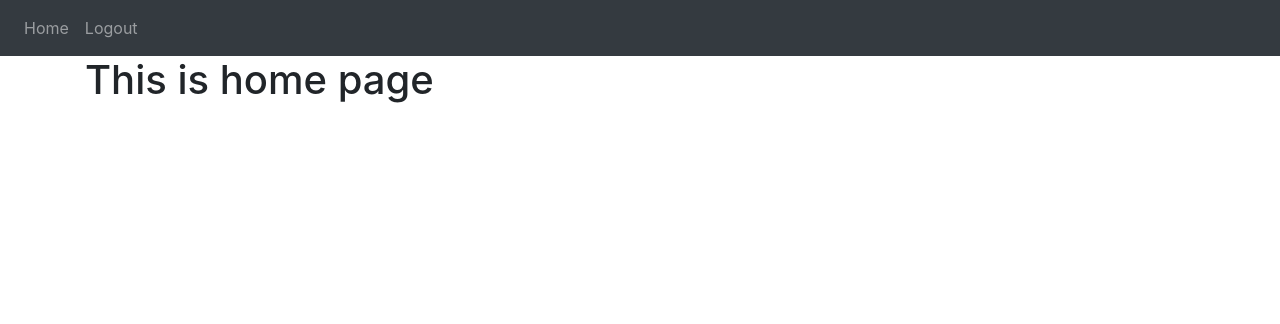
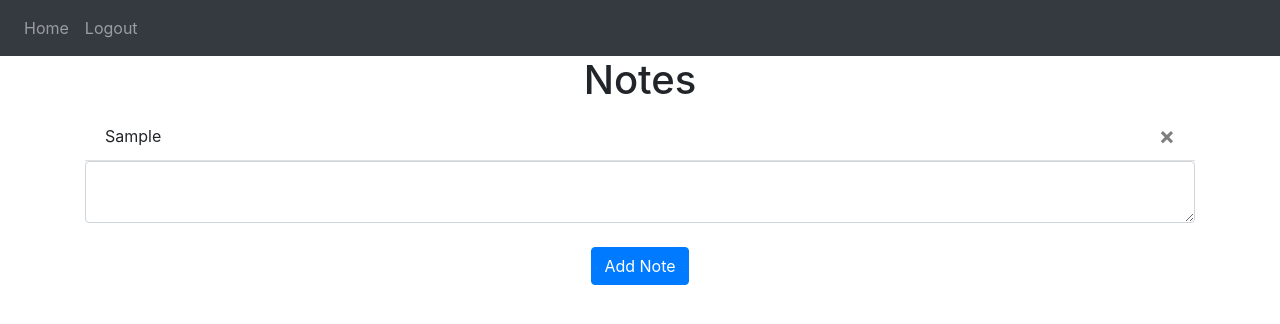
Before and after one commit to noLePhi/FlaskWebAppTutorial, a Flask app: page / in a window 1280 px wide. Shown: the top 324 px of the page. Run offline with Flask 2, Linux system fonts and the light colour scheme; a user stored in the database is signed in; tables that the repository leaves empty hold one stand-in row (values such as "Sample post"); some libraries are stand-ins or nearby versions.

Commit message:
Possibility to add note (saved) when logged in

```diff
--- a/website/templates/home.html
+++ b/website/templates/home.html
@@ -1,5 +1,20 @@
 {% extends "base.html" %} {% block title %}Home{% endblock %}
 
 {%  block content %}
-<h1>This is home page</h1>
+    <h1 align="center">Notes</h1>
+    <ul class="list-group list-group-flush" id="notes">
+        {% for note in user.notes %}
+            <li class="list-group-item">{{ note.data }}
+            <button type="button" class="close" onClick="deleteNote({{ note.id }})">
+                <span aria-hidden="true">&times;</span>
+            </button> </li>
+        {% endfor %}
+    </ul>
+    <form method="POST">
+        <textarea name="note" id="note" class="form-control"></textarea>
+        <br />
+        <div align="center">
+            <button type="submit" class="btn btn-primary">Add Note</button>
+        </div>
+    </form>
 {%  endblock %}
--- a/website/views.py
+++ b/website/views.py
@@ -1,9 +1,22 @@
-from flask import Blueprint, render_template
+from flask import Blueprint, render_template, flash, request
 from flask_login import  login_required, current_user
+from .models import Note
+from . import db
 
 views = Blueprint('views', __name__)
 
-@views.route('/')
+@views.route('/', methods=['GET', 'POST'])
 @login_required
 def home():
+    if request.method == 'POST':
+        note = request.form.get('note')
+
+        if len(note) < 1:
+            flash('Note is too short.', category='error')
+        else:
+            new_note = Note(data=note, user_id=current_user.id)
+            db.session.add(new_note)
+            db.session.commit()
+            flash('Note added.', category='success')
+
     return render_template("home.html", user=current_user)
```
